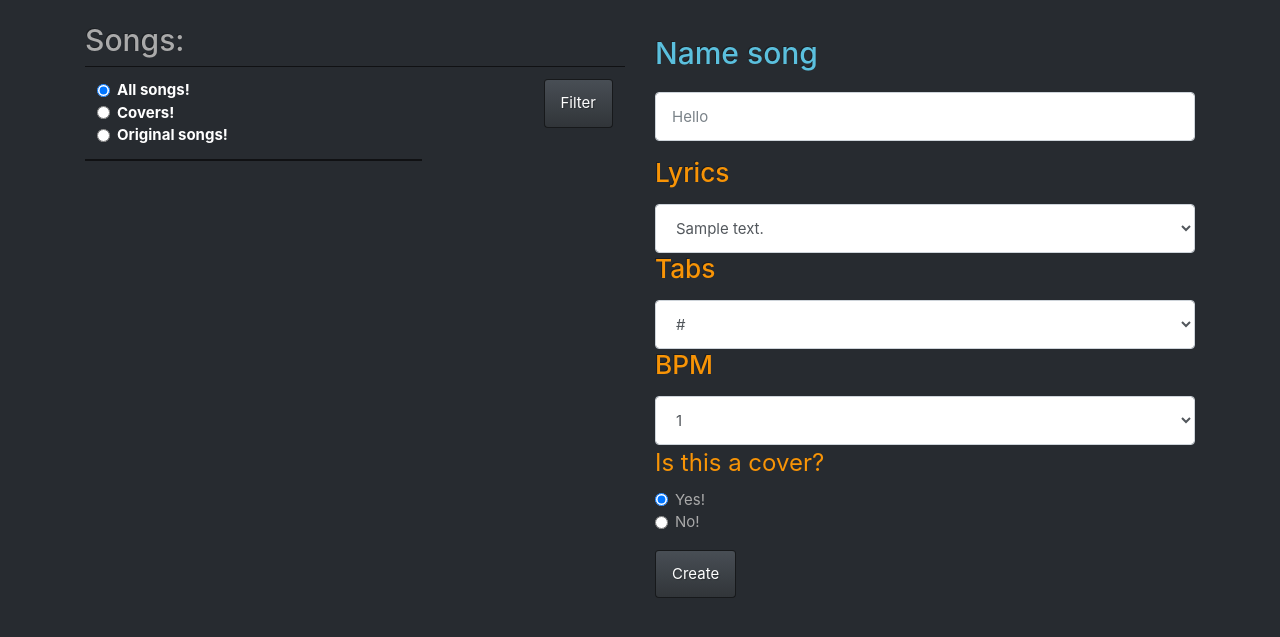
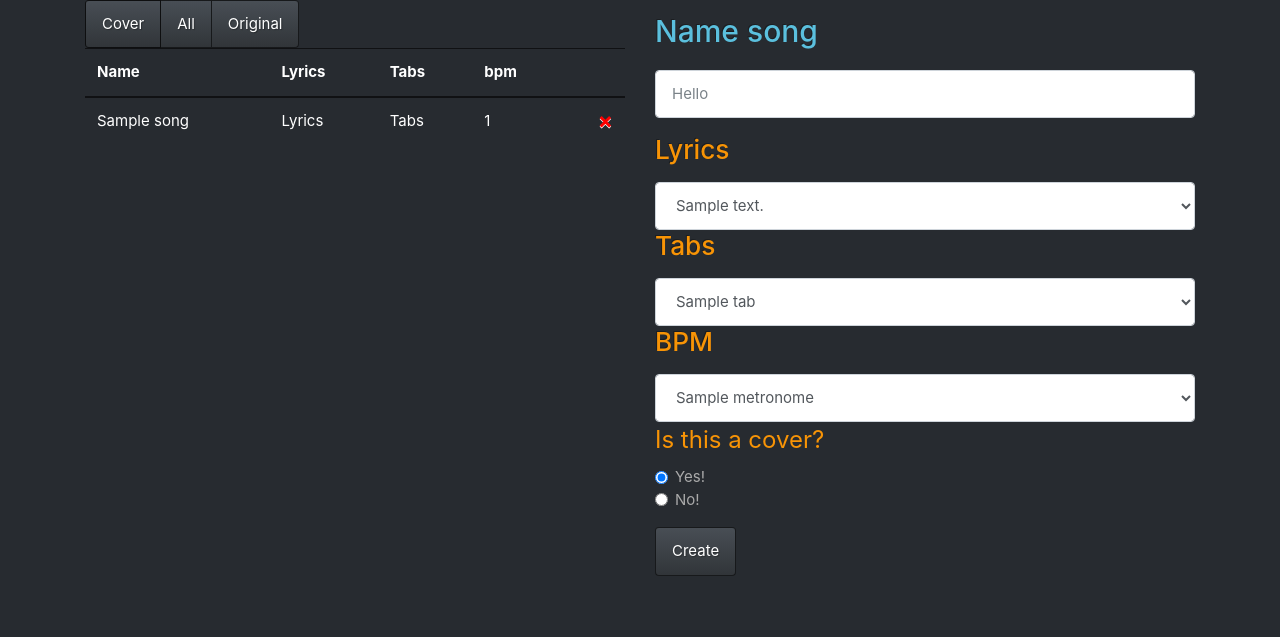
Before and after one commit to 1d20/breaking-the-dno, a Flask app: page /songs in a window 1280 px wide. Shown: the part 57-694 px from the top of the page. Run offline with Flask 2, Linux system fonts and the light colour scheme; tables that the repository leaves empty hold one stand-in row (values such as "Sample post").

Commit message:
refactoring

```diff
--- a/main.py
+++ b/main.py
@@ -100,25 +100,18 @@ def tabs_delete_id(ID):
     return redirect(url_for('tabs'))
 
 
-@app.route('/bpm_test')
-def bpm_calc():
-    return render_template('metronome_test.html')
-
-
 @app.route('/songs')
 def songs():
     rows_bpm = list(Metronome.select(Metronome.name, Metronome.bpm, Metronome.id))
     rows_title_text = list(Lyrics.select(Lyrics.title_text, Lyrics.id))
     rows_link = list(Tabs.select(Tabs.name, Tabs.id, Tabs.link))
-    # from ipdb import set_trace; set_trace()
-    option = request.args.get('optionsHeaders')
-    if option == "option1":
-        rows = list(Songs.select(Songs.name, Songs.id, Songs.text, Songs.tabs, Songs.bpm))
-    elif option == "option2":
-        rows = list(Songs.select(Songs.name, Songs.id, Songs.text, Songs.tabs, Songs.bpm).where(Songs.cover == 1))
-    else:
-        rows = list(Songs.select(Songs.name, Songs.id, Songs.text, Songs.tabs, Songs.bpm).where(Songs.cover == 0))
-    return render_template('songs.html', rows=rows, rows_bpm=rows_bpm, rows_title_text=rows_title_text, rows_link=rows_link)
+
+    results = Songs.select(Songs.name, Songs.id, Songs.text, Songs.tabs, Songs.bpm)
+    cover = request.args.get('cover')
+    if cover:
+        results = results.where(Songs.cover == int
+            (cover))
+    return render_template('songs.html', rows=list(results), rows_bpm=rows_bpm, rows_title_text=rows_title_text, rows_link=rows_link)
 
 
 @app.route('/songs/create', methods=['POST'])
@@ -127,9 +120,9 @@ def songs_create():
     title_text = request.form['title_text']
     text = Lyrics.get(Lyrics.title_text == title_text).id
     bpm_start = request.form['bpm']
-    bpm = Metronome.get(Metronome.bpm == bpm_start).id
+    bpm = Metronome.get(Metronome.name == bpm_start).id
     link_start = request.form['link']
-    link = Tabs.get(Tabs.link == link_start).id
+    link = Tabs.get(Tabs.name == link_start).id
     option = request.form['optionsRadios']
     if option == "option1":
         cover = True
@@ -148,11 +141,8 @@ def songs_delete_id(ID):
 
 @app.route('/songs/<ID>')
 def songs_id(ID):
-    name = Songs.get(Songs.id == ID).name
-    text = Songs.get(Songs.id == ID).text
-    bpm = Songs.get(Songs.id == ID).bpm
-    link = Songs.get(Songs.id == ID).tabs
-    return render_template('songs_id.html', name=name, text=text, bpm=bpm, link=link)
+    song = Songs.get(Songs.id == ID)
+    return render_template('songs_id.html', song=song)
 
 
 if __name__ == "__main__":
--- a/static/sound.js
+++ b/static/sound.js
@@ -21,6 +21,8 @@
  * See the License for the specific language governing permissions and
  * limitations under the License.
  */
+
+$(document).ready(function(){
 
 function createAudioContext()
 {
@@ -243,8 +245,11 @@ function setTime(){
 };
 
 function startBpmSongs(bpm) {
+	console.log(bpm)
   bpm = bpm || 80;
   clearInterval($t);
   $newbpm = 1000/(bpm/60);
   $t=setInterval(beep,$newbpm);
 };
+
+});
--- a/templates/base.html
+++ b/templates/base.html
@@ -1,10 +1,10 @@
 <!doctype html>
     <head>
-    {% block head %}
         <meta charset="utf-8">
         <link rel="stylesheet" href="https://bootswatch.com/4/slate/bootstrap.css">
         <link rel="stylesheet" href="/static/bootstrap_override.css">
         <title>{% block title %}{% endblock %}</title>
+    {% block head_ext %}
     {% endblock %}
     </head>
     <body>
--- a/templates/songs.html
+++ b/templates/songs.html
@@ -1,53 +1,42 @@
 {% extends 'base.html' %}
-<!doctype html>
-<html>
-    <head>
-        <h1>{% block title %}songs{% endblock %}</h1>
-    </head>
-    <body>
+
+{% block title %}songs{% endblock %}
+
 {% block content %}
-        <div class="row"><br></div>
     <div class="row" >
         <div class="col-md-6">
-                <h2>Songs:</h2>
+            <div class="btn-group btn-group-toggle" data-toggle="buttons">
+                <a href="/songs?cover=1"  class="btn btn-primary active">
+                    <input  autocomplete="off" type="checkbox"> Cover
+                </a>
+                <a href="/songs" class="btn btn-primary" >
+                    <input autocomplete="off" type="checkbox"> All
+                </a>
+                <a href="/songs?cover=0" class="btn btn-primary">
+                    <input autocomplete="off" type="checkbox"> Original
+                </a>
+            </div>
             <table class="table table-hover">
-                        <form action="/songs" method="get">
             <thead>
-                            <tr>
-                                <th scope="col" >
-                                <div class="form-check">
-                                    <label class="form-check-label">
-                                        <input class="form-check-input" name="optionsHeaders" id="optionHeaders1" value="option1" checked="" type="radio">
-                                        All songs!
-                                    </label>
-                                </div>
-                                <div class="form-check">
-                                    <label class="form-check-label">
-                                        <input class="form-check-input" name="optionsHeaders" id="optionHeaders2" value="option2"  type="radio">
-                                        Сovers!
-                                    </label>
-                                </div>
-                                <div class="form-check">
-                                    <label class="form-check-label">
-                                        <input class="form-check-input" name="optionsHeaders" id="optionHeaders3" value="option3"  type="radio">
-                                        Original songs!
-                                    </label>
-                                </div>
-                                <td align="right"><button type="submit" class="btn btn-primary">Filter</button></td>
-                                </th>
-                            </tr>
+                <th>Name</th>
+                <th>Lyrics</th>
+                <th>Tabs</th>
+                <th>bpm</th>
+                <th></th>
             </thead>
-                        </form>
                 <tbody>
                     {% for row in rows %}
                     <tr class="table-default">
-                                <th scope="row"><a href=/songs/{{row.id}}> <h3 class="text-info">{{row.name}}</h3></a>
-                                    <a href="/lyrics/{{row.text.id}}"> Lyrics </a>
-                                    <a href="{{row.tabs.link}}"> Tabs </a>
-                                    <a href="/metronome/channel/{{row.bpm.id}}"> {{row.bpm.bpm}}</a>
-                                </th>
+                        <td><a href=/songs/{{row.id}}>{{row.name}}</a></td>
+                        <td><a href="/lyrics/{{row.text.id}}"> Lyrics</a></td>
+                        <td><a href="{{row.tabs.link}}"> Tabs </a></td>
+                        <td><a href="/metronome/channel/{{row.bpm.id}}"> {{row.bpm.bpm}}</a></td>
                         <td align="right">
-                                    <a href="/songs/delete/{{row.id}}"> <input type="button" class="btn btn-outline-info" value="X"/></a>
+                            <a href="/songs/delete/{{row.id}}">
+                            <button type="button" class="close" aria-label="Close">
+                                <span aria-hidden="true">&times;</span>
+                            </button>
+                            </a>
                         </td>
                     </tr>
                     {% endfor %}
@@ -70,13 +59,13 @@
                     <label for="exampleSelect1"><h3 class="text-warning"> Tabs</h3></label>
                     <select class="form-control" id="exampleSelect1" name="link">
                         {% for row in rows_link %}
-                            <option>{{row.link}}</option>
+                        <option>{{row.name}}</option>
                         {% endfor %}
                     </select>
                     <label for="exampleSelect1"><h3 class="text-warning"> BPM</h3></label>
                     <select class="form-control" id="exampleSelect1" name="bpm">
                         {% for row in rows_bpm %}
-                            <option>{{row.bpm}}</option>
+                        <option>{{row.name}}</option>
                         {% endfor %}
                     </select>
                     <fieldset class="form-group">
@@ -101,5 +90,3 @@
         <div class="col-md-2"></div>
     </div>
 {% endblock %}
-    </body>
-</html>
```
Also changed, not shown: templates/channel_id.html (+8 -17 lines), templates/index.html (+4 -12 lines), templates/lyrics.html (+3 -9 lines), templates/macros.html (+8 -10 lines), templates/metronome.html (+7 -11 lines), templates/metronome_test.html (deleted, +0 -22 lines), templates/songs_id.html (+8 -13 lines). Lines whose indentation alone changed are shown as unchanged.
